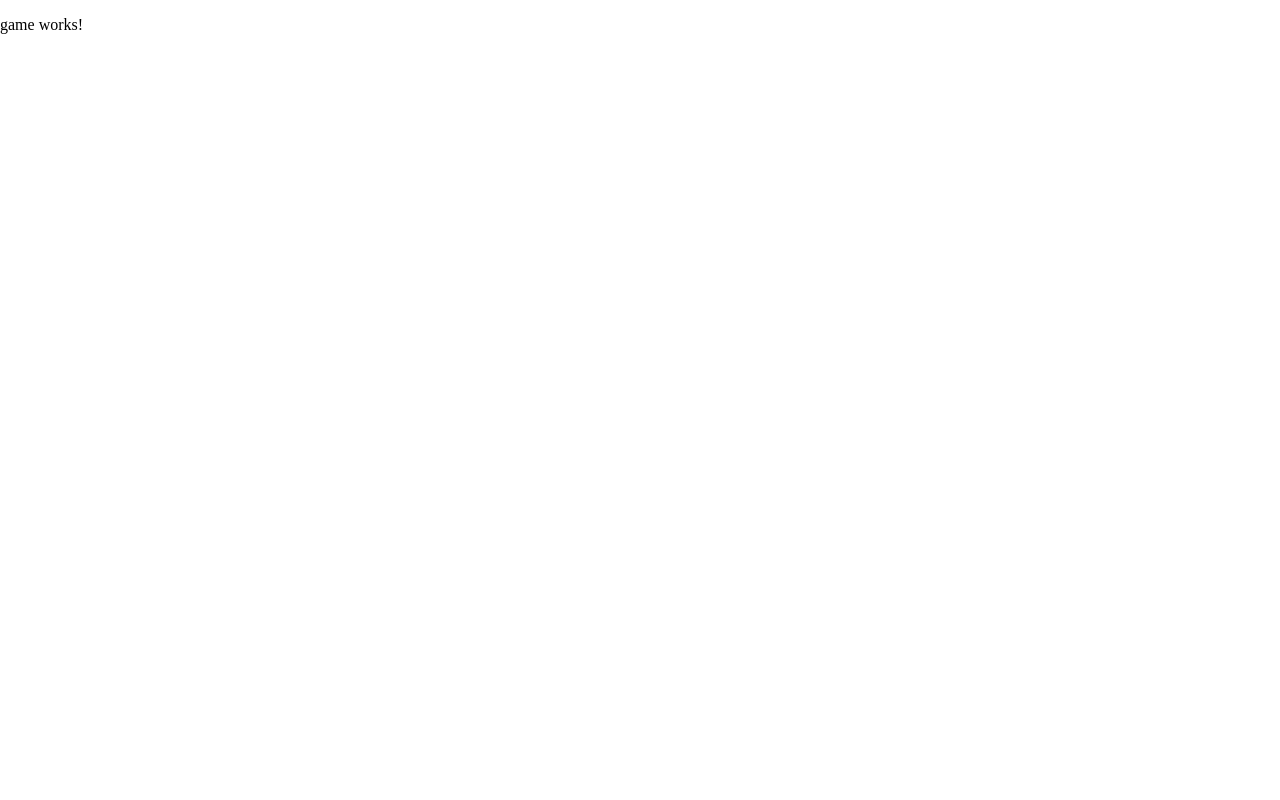
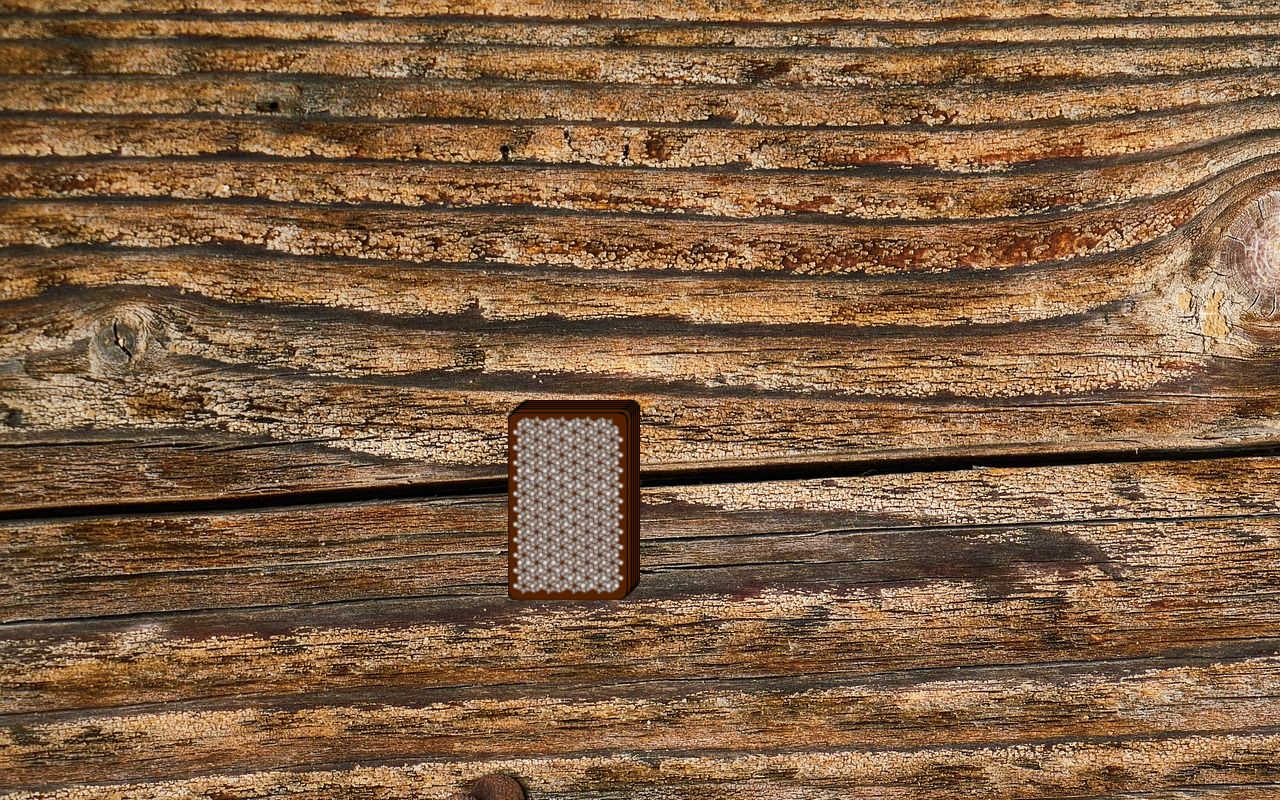
Before and after one commit to JohannesSpringer/ringoffire, an Angular app: page /game in a window 1280 px wide. Built offline with nearby package versions, Linux system fonts and the light colour scheme.

Commit message:
added card animation and game object

```diff
--- a/src/app/game/game.component.html
+++ b/src/app/game/game.component.html
@@ -1 +1,11 @@
-<p>game works!</p>
+<div class="field">
+    <div class="card-stack">
+        <img [ngStyle]="{'right.px': i * 2, 'top.px': i*2}"
+            *ngFor="let c of [0,1,2,3,4]; let i = index;"
+            src="./../../assets/img/cards/card_cover.png">
+        <img (click)="takeCard()" class="top-card"
+            style="right: 12px; top: 12px" src="./../../assets/img/cards/card_cover.png">
+        <img *ngIf="pickCardAnimation" class="take-card"
+            style="right: 12px; top: 12px" src="./../../assets/img/cards/ace_1.png">
+    </div>
+</div>
--- a/src/app/game/game.component.scss
+++ b/src/app/game/game.component.scss
@@ -0,0 +1,47 @@
+.field {
+    width: 100vw;
+    height: 100vh;
+    max-width: 100%;
+    background-image: url('./../../assets/img/board.jpg');
+    display: flex;
+    justify-content: center;
+    align-items: center;
+}
+
+.card-stack {
+    position: relative;
+    img {
+        position: absolute;
+        width: 120px;
+    }
+}
+
+.top-card {
+    cursor: pointer;
+    transition: all 125ms ease-in-out;
+
+    &:hover {
+        transform: scale(1.05);
+    }
+}
+
+.take-card {
+    animation: pick-card-animation 1.25s ease-in-out;
+    transform: scale(1.4) translateX(150px) translateY(-150px) rotate(30deg);
+
+}
+
+@keyframes pick-card-animation {
+    0% {
+        transform: scale(1);
+    }
+    30% {
+        transform: scale(1.7);
+    }
+    50% {
+        transform: scale(1.7);
+    }
+    100% {
+        transform: scale(1.4) translateX(150px) translateY(-150px) rotate(30deg);
+    }
+}
--- a/src/app/game/game.component.ts
+++ b/src/app/game/game.component.ts
@@ -1,10 +1,27 @@
-import { Component } from '@angular/core';
+import { Component, OnInit } from '@angular/core';
+import { Game } from 'src/models/game';
 
 @Component({
   selector: 'app-game',
   templateUrl: './game.component.html',
   styleUrls: ['./game.component.scss']
 })
-export class GameComponent {
+export class GameComponent implements OnInit {
+  pickCardAnimation = false;
+  game: Game;
 
+  constructor() {}
+
+  ngOnInit(): void {
+    this.newGame();
+  }
+
+  newGame() {
+    this.game = new Game();
+    console.log(this.game);
+  }
+
+  takeCard() {
+    this.pickCardAnimation = true;
+  }
 }
--- /dev/null
+++ b/src/models/game.ts
@@ -0,0 +1,36 @@
+export class Game {
+    public players: string[] = [];
+    public stack: string[] = [];
+    public playedCards: string[] =[];
+    public currentPlayer: number = 0;
+
+    constructor() {
+        for (let i = 1; i < 14; i++) {
+            this.stack.push('ace_' + i);
+            this.stack.push('clubs_' + i);
+            this.stack.push('diamonds_' + i);
+            this.stack.push('hearts_' + i);
+        }
+
+        shuffle(this.stack);
+    }
+}
+
+function shuffle(array) {
+    var currentIndex = array.length, temporaryValue, randomIndex;
+
+    // While there remain elements to shuffle ...
+    while (0 !== currentIndex) {
+
+        // Pick a remaining element...
+        randomIndex = Math.floor(Math.random() * currentIndex);
+        currentIndex -= 1;
+
+        // And swap it with the current element.
+        temporaryValue = array[currentIndex];
+        array[currentIndex] = array[randomIndex];
+        array[randomIndex] = temporaryValue;
+    }
+
+    return array;
+}
--- a/tsconfig.json
+++ b/tsconfig.json
@@ -5,7 +5,8 @@
     "baseUrl": "./",
     "outDir": "./dist/out-tsc",
     "forceConsistentCasingInFileNames": true,
-    "strict": true,
+    "strict": false,
+    // "strictPropertyInitialization": false,
     "noImplicitOverride": true,
     "noPropertyAccessFromIndexSignature": true,
     "noImplicitReturns": true,
```
